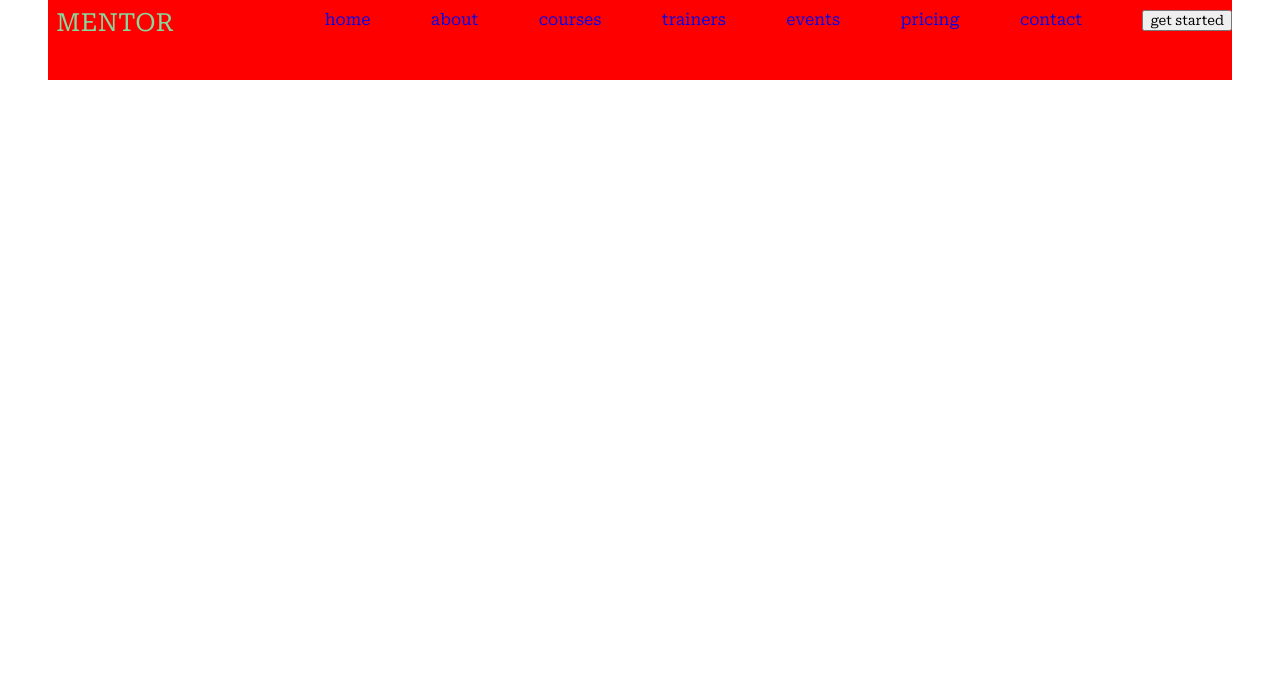
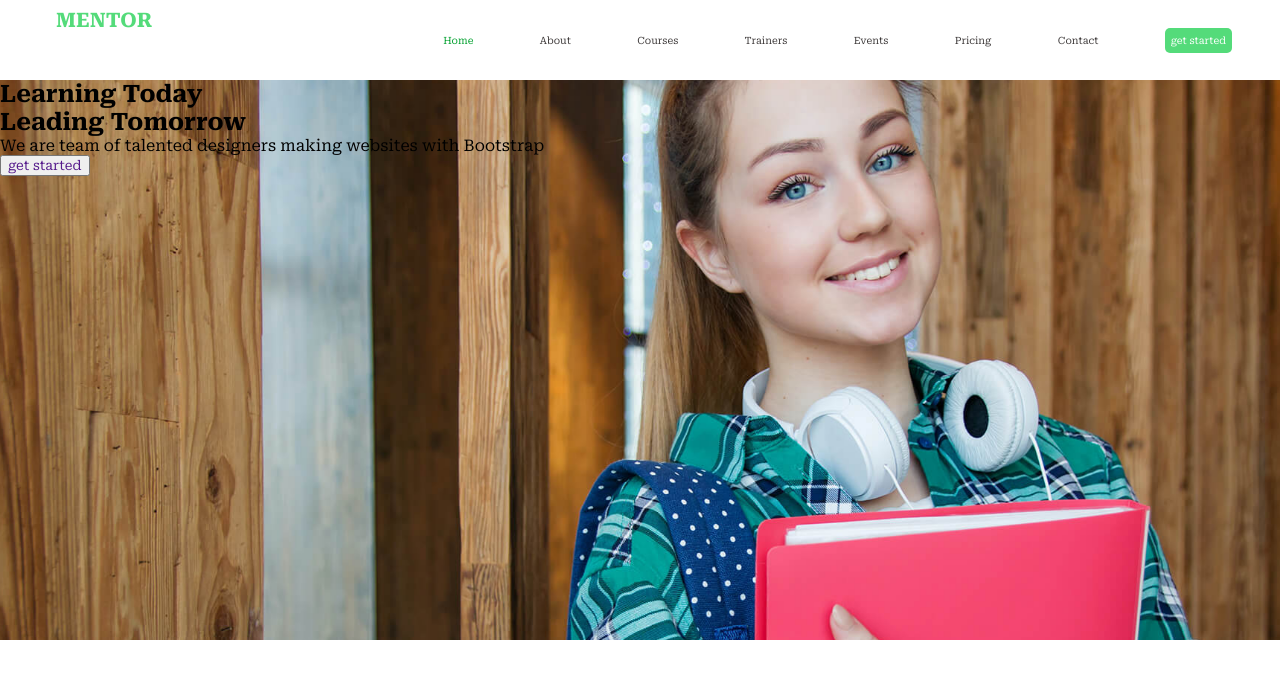
Before and after one commit to abdumanonov/learning-center, a plain HTML site: page index.html in a window 1280 px wide. Drawn offline with Linux system fonts and the light colour scheme.

Commit message:
header section ended, hero section started

```diff
--- a/index.html
+++ b/index.html
@@ -23,10 +23,18 @@
                 <li><a href="#">events</a></li>
                 <li><a href="#">pricing</a></li>
                 <li><a href="#">contact</a></li>
-                <li> <a href=""><button type="submit">get started</button></a></li>
+                <li> <button type="submit"><a href="">get started</a></button></li>
             </ul>
+        </header>
+        <!-- header section ends -->
 
-        </header>
+
+        <!-- hero section starts -->
+        <section class="hero">
+            <h2>Learning Today <br>Leading Tomorrow</h2>
+            <p>We are team of talented designers making websites with Bootstrap</p>
+            <button type="submit"><a href="">get started</a></button>
+        </section>
     </main>
 </body>
 </html>
--- a/style.css
+++ b/style.css
@@ -14,24 +14,73 @@ a {
     text-decoration: none;
 }
 
+
+/*header section style  */
 header {
-    background-color: red;
     margin: 0 3rem;
     height: 10vh;
     display: flex;
 }
 
 header>a {
-    font-size: 25px;
-    color: #84DA9D;
+    font-size: 20px;
+    color:#54db7a;
     text-transform: uppercase;
     padding: 0.5rem;
-    width: 20%;
+    width: 30%;
+    font-weight: bolder;
 }
 
 header>ul {
     display: flex;
     justify-content: space-between;
-    width: 80%;
-    margin-top: 0.6rem;
+    width: 70%;
 }
+
+header>ul>li {
+    display: flex;
+    align-items: center;
+    font-size: 10px;
+}
+
+ul>li:first-child a{
+    color: #01a02e;
+}
+
+header>ul>li>a {
+    transition: 0.3s ease-in;
+    text-transform: capitalize;
+    color: rgb(61, 57, 57);
+}
+
+header>ul>li>a:hover {
+    color: #01a02e;
+}
+
+header>ul>li>button {
+    background-color:#54db7a;
+    border: none;
+    border-radius: 5px;
+    font-size: 10px;
+    height: 25px;
+    transition: 0.5s ease-in;
+}
+
+header>ul>li>button>a {
+    color: white;
+}
+
+header>ul>li:last-child button:hover {
+    background-color: #0dad3b;
+}
+
+/* hero section style */
+.hero {
+    width: 100%;
+    height: 70vh;
+    background-image: url(Mentor/assets/img/hero-bg.jpg);
+    background-repeat: no-repeat;
+    background-position: top;
+    background-size: cover;
+    background-attachment: fixed;
+}
```
